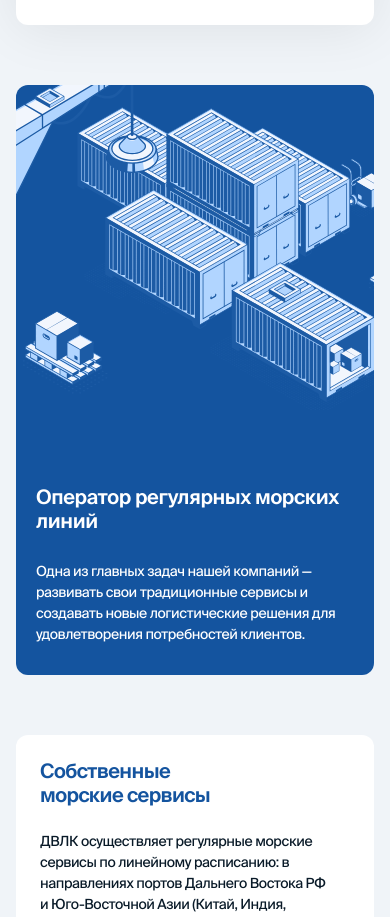
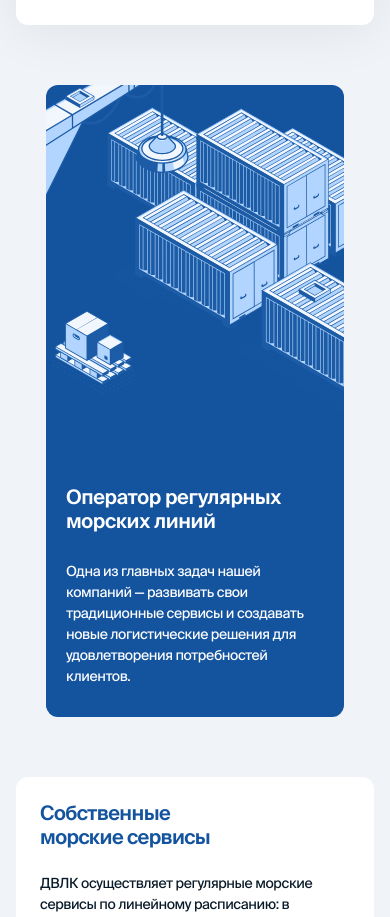
Before and after one commit to DrusJs/DVLK, a plain HTML site: page about.html in a window 390 px wide. Shown: the part 817-1734 px from the top of the page. Drawn offline with Linux system fonts and the light colour scheme; files whose address does not match are found by name.

Commit message:
fix width banner

```diff
--- a/css/style.css
+++ b/css/style.css
@@ -2777,7 +2777,7 @@ input:checked + .notification__checkbox::before {
     .banner__wrapper {
         padding-bottom: 400px;
         padding-top: 30px;
-        max-width: calc(800px - 60px);
+        max-width: calc(100% - 60px);
     }
     .banner__img {
         top: auto !important;
```
